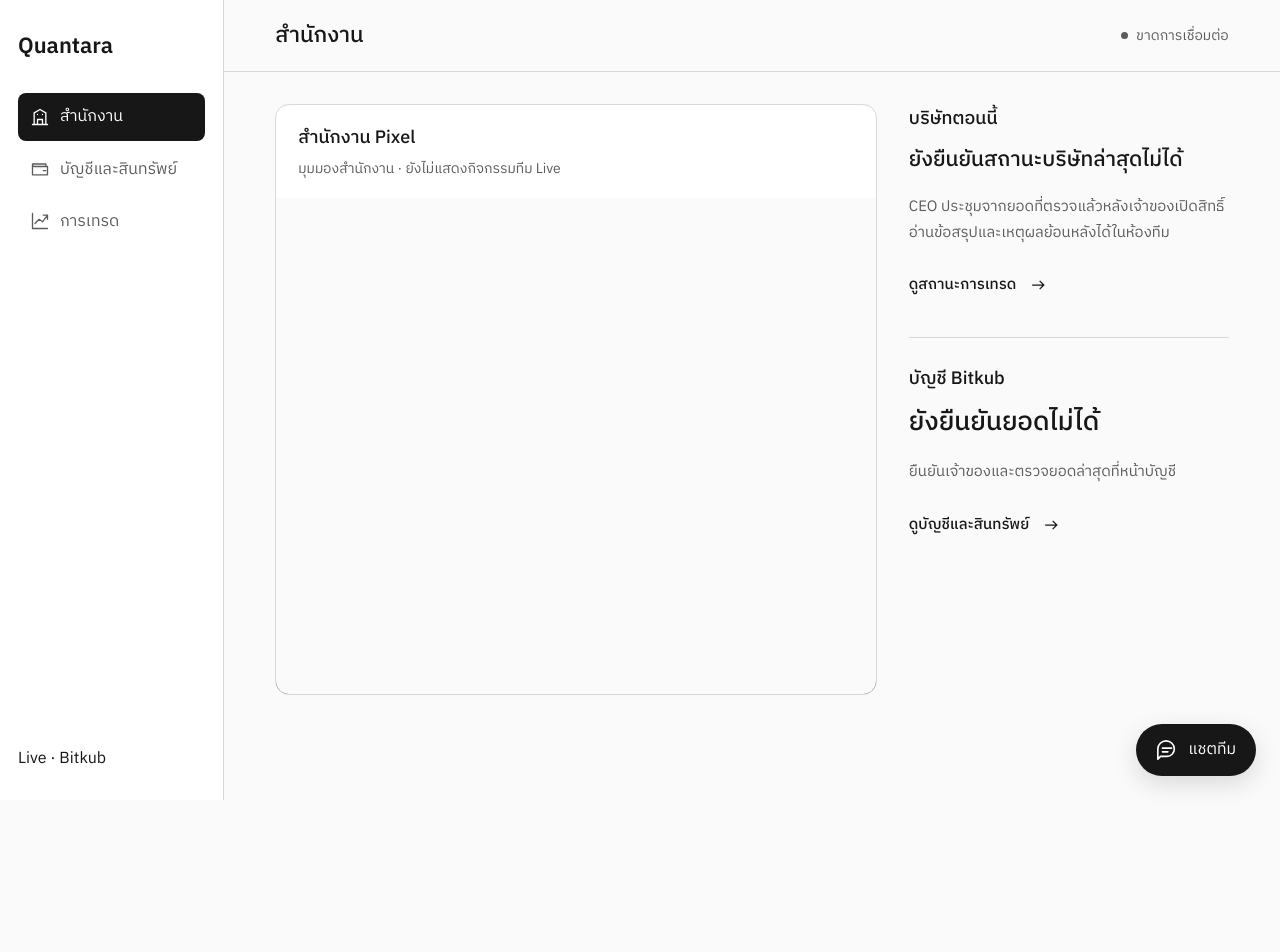
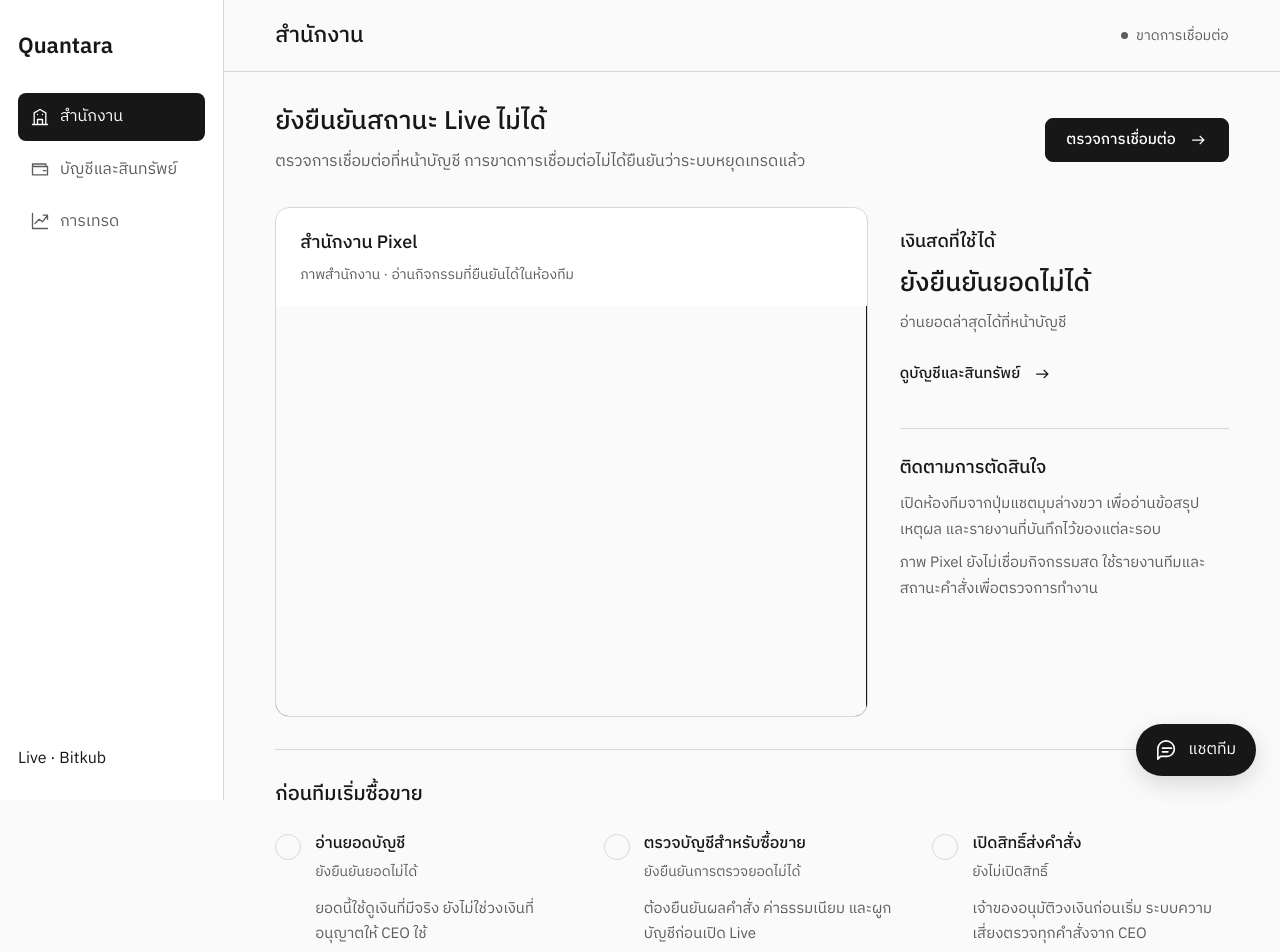
Before and after one commit to phumin89/quantara, a Next.js app in the folder apps/trading-company-web/: page / in a window 1280 px wide. Shown: the top 952 px of the page. Before the commit the page ends 800 px from the top, so only its background shows below. Built offline with nearby package versions, Linux system fonts and the light colour scheme.

Commit message:
fix(ui): clarify Office state and next action

```diff
--- a/apps/trading-company-web/app/CompanyChat.tsx
+++ b/apps/trading-company-web/app/CompanyChat.tsx
@@ -4,7 +4,7 @@ import { useEffect, useRef, useState } from "react";
 import type { ReactNode } from "react";
 import { CompanyConversation } from "./companyConversationView";
 
-export function CompanyChat({ api, children }: { api?: string; children?: ReactNode }) {
+export function CompanyChat({ api, children, compact = false }: { api?: string; children?: ReactNode; compact?: boolean }) {
   const [open, setOpen] = useState(false);
   const [minimized, setMinimized] = useState(false);
   const launcherRef = useRef<HTMLButtonElement>(null);
@@ -49,6 +49,7 @@ export function CompanyChat({ api, children }: { api?: string; children?: ReactN
     <section
       id="company-team-chat"
       className="team-chat-panel"
+      data-compact={compact}
       role="dialog"
       aria-labelledby="company-team-chat-title"
       hidden={!open}
--- a/apps/trading-company-web/app/LiveAccountPanel.tsx
+++ b/apps/trading-company-web/app/LiveAccountPanel.tsx
@@ -192,7 +192,7 @@ export function LiveAccountProvider({ children }: { children: ReactNode }) {
   return <LiveContext.Provider value={{ state, account, wallet, refreshing, busy, code, rememberBrowser, message,
     setCode, setRememberBrowser, refresh: () => setRevision(r => r + 1), act }}>
     {children}
-    <CompanyChat><LiveTeamSummary /></CompanyChat>
+    <CompanyChat compact={state.kind !== "connected" || state.status.state === "DISABLED"}><LiveTeamSummary /></CompanyChat>
   </LiveContext.Provider>;
 }
 
@@ -249,36 +249,80 @@ export function LiveTradingPanel() {
 }
 
 export function LiveOfficeWorkspace() {
-  const { state, wallet, account } = useLiveAccount();
-  const caption = state.kind === "connected" ? labels[state.status.state] : state.kind === "pair-required" ? "ยืนยันเจ้าของเพื่อดูสถานะบัญชี" : "ยังยืนยันสถานะบริษัทล่าสุดไม่ได้";
+  return <LiveOfficeWorkspaceView {...useLiveAccount()} />;
+}
+
+function officeSummary(state: Connection) {
+  if (state.kind !== "connected") return {
+    title: state.kind === "loading" ? "กำลังตรวจสถานะ Live" : state.kind === "pair-required" ? "เชื่อมบัญชีเพื่อดูสถานะทีม" : "ยังยืนยันสถานะ Live ไม่ได้",
+    description: state.kind === "pair-required" ? "ยืนยันเจ้าของที่หน้าบัญชีเพื่ออ่านยอดและสถานะจริง การเชื่อมบัญชียังไม่เปิดซื้อขาย" :
+      state.kind === "loading" ? "กำลังอ่านข้อมูลล่าสุดจากบริการบัญชี" : "ตรวจการเชื่อมต่อที่หน้าบัญชี การขาดการเชื่อมต่อไม่ได้ยืนยันว่าระบบหยุดเทรดแล้ว",
+    href: "/account", action: state.kind === "pair-required" ? "เชื่อมบัญชี" : "ตรวจการเชื่อมต่อ",
+  };
+  const status = state.status;
+  return {
+    title: status.state === "DISABLED" ? "Live ยังไม่เปิดใช้งาน" : labels[status.state],
+    description: status.state === "ARMED" ? "เปิดสิทธิ์ส่งคำสั่งแล้ว ทุกคำสั่งยังต้องผ่านการตรวจความเสี่ยง อ่านผลรอบที่บันทึกไว้ในห้องทีม" :
+      status.state === "DISABLED" ? "ระบบส่งคำสั่งยังไม่เปิด รอบประชุม Live ต้องมีบัญชีที่ตรวจแล้วและสิทธิ์จากเจ้าของก่อน" :
+      status.state === "STOPPED" ? "หยุดส่งคำสั่งใหม่แล้ว สินทรัพย์และคำสั่งค้างยังต้องตรวจจากหน้าการเทรด" :
+      status.reasons.map(reason => reasons[reason] ?? "มีเงื่อนไขจากบริการบัญชีที่ต้องตรวจสอบ").join(" · ") || "ตรวจยอดบัญชีและวงเงินก่อนเปิดสิทธิ์ส่งคำสั่ง",
+    href: "/trading", action: status.armed ? "ดูคำสั่งและผลการเทรด" : "ตรวจความพร้อมเพื่อเปิด Live",
+  };
+}
+
+export function LiveOfficeWorkspaceView({ state, wallet, account }: Observation) {
+  const summary = officeSummary(state);
   const cash = wallet?.balances.find(b => b.currency === "THB")?.available ??
     (account ? account.snapshot.cashBalance - account.snapshot.cashReserved : undefined);
-  return <div className="office-workspace"><LiveOffice />
-    <div className="office-overview">
-      <section><h2>บริษัทตอนนี้</h2><p className="office-state">{caption}</p>
-        <p>CEO ประชุมจากยอดที่ตรวจแล้วหลังเจ้าของเปิดสิทธิ์ อ่านข้อสรุปและเหตุผลย้อนหลังได้ในห้องทีม</p>
-        <Link href="/trading" className="workspace-link">ดูสถานะการเทรด<Arrow /></Link>
-      </section>
-      <section><h2>บัญชี Bitkub</h2><p className="office-balance">{cash === undefined ? "ยังยืนยันยอดไม่ได้" : new Intl.NumberFormat("th-TH", { style: "currency", currency: "THB" }).format(cash)}</p>
-        <p>{cash === undefined ? "ยืนยันเจ้าของและตรวจยอดล่าสุดที่หน้าบัญชี" : "THB ที่ใช้ได้ · การอ่านยอดไม่เปิดสิทธิ์ซื้อขาย"}</p>
-        <Link href="/account" className="workspace-link">ดูบัญชีและสินทรัพย์<Arrow /></Link>
-      </section>
+  const observation = wallet?.observedAt ?? account?.snapshot.observedAt;
+  const reconciled = account?.snapshot.reconciled === true;
+  const armed = state.kind === "connected" && state.status.armed;
+  return <div className="office-workspace">
+    <section className="office-summary" aria-labelledby="office-status-heading">
+      <div><h2 id="office-status-heading">{summary.title}</h2><p>{summary.description}</p></div>
+      <Link href={summary.href} className="workspace-primary">{summary.action}<Arrow /></Link>
+    </section>
+    <div className="office-grid">
+      <LiveOffice />
+      <aside className="office-overview" aria-label="บัญชีและการทำงานของทีม">
+        <section><h2>เงินสดที่ใช้ได้</h2><p className="office-balance">{cash === undefined ? "ยังยืนยันยอดไม่ได้" : new Intl.NumberFormat("th-TH", { style: "currency", currency: "THB" }).format(cash)}</p>
+          <p>{cash === undefined ? "อ่านยอดล่าสุดได้ที่หน้าบัญชี" : "THB จากบัญชี Bitkub · การอ่านยอดไม่เปิดสิทธิ์ซื้อขาย"}</p>
+          {observation && <p className="office-observation">อ่านยอดจากตลาดเมื่อ<time dateTime={observation}>{new Date(observation).toLocaleString("th-TH", { timeZone: "Asia/Bangkok" })}</time></p>}
+          <Link href="/account" className="workspace-link">ดูบัญชีและสินทรัพย์<Arrow /></Link>
+        </section>
+        <section className="office-help"><h2>ติดตามการตัดสินใจ</h2>
+          <p>เปิดห้องทีมจากปุ่มแชตมุมล่างขวา เพื่ออ่านข้อสรุป เหตุผล และรายงานที่บันทึกไว้ของแต่ละรอบ</p>
+          <p>ภาพ Pixel ยังไม่เชื่อมกิจกรรมสด ใช้รายงานทีมและสถานะคำสั่งเพื่อตรวจการทำงาน</p>
+        </section>
+      </aside>
     </div>
+    <section className="office-progress" aria-labelledby="office-progress-heading"><h2 id="office-progress-heading">ก่อนทีมเริ่มซื้อขาย</h2>
+      <ol className="office-steps">
+        <li data-complete={cash !== undefined}><strong>อ่านยอดบัญชี</strong><span>{cash === undefined ? "ยังยืนยันยอดไม่ได้" : "อ่านยอดล่าสุดแล้ว"}</span><p>ยอดนี้ใช้ดูเงินที่มีจริง ยังไม่ใช่วงเงินที่อนุญาตให้ CEO ใช้</p></li>
+        <li data-complete={reconciled}><strong>ตรวจบัญชีสำหรับซื้อขาย</strong><span>{reconciled ? "ตรวจยอดกับตลาดแล้ว" : "ยังยืนยันการตรวจยอดไม่ได้"}</span><p>ต้องยืนยันผลคำสั่ง ค่าธรรมเนียม และผูกบัญชีก่อนเปิด Live</p></li>
+        <li data-complete={armed}><strong>เปิดสิทธิ์ส่งคำสั่ง</strong><span>{armed ? "เปิดสิทธิ์แล้ว" : state.kind === "connected" && state.status.state === "STOPPED" ? "เจ้าของสั่งหยุดแล้ว" : "ยังไม่เปิดสิทธิ์"}</span><p>เจ้าของอนุมัติวงเงินก่อนเริ่ม ระบบความเสี่ยงตรวจทุกคำสั่งจาก CEO</p></li>
+      </ol>
+    </section>
   </div>;
 }
 function Arrow() { return <svg viewBox="0 0 24 24" aria-hidden="true"><path d="M5 12h14m-5-5 5 5-5 5" /></svg>; }
 
 function LiveTeamSummary() {
-  const { state, wallet, account } = useLiveAccount();
-  const title = state.kind === "connected" ? labels[state.status.state] : "ยังยืนยันสถานะ Live ไม่ได้";
+  return <LiveTeamSummaryView {...useLiveAccount()} />;
+}
+
+export function LiveTeamSummaryView({ state, wallet, account }: Observation) {
+  const summary = officeSummary(state);
   const observation = wallet?.observedAt ?? account?.snapshot.observedAt;
+  const reportsAvailable = state.kind === "connected" && state.status.state !== "DISABLED";
   return <div className="live-team-summary">
-    <section className="team-conclusion"><h3>ข้อสรุปล่าสุด</h3><p className="team-conclusion-text">{title}</p>
-      {state.kind === "connected" && state.status.reasons.length > 0 && <><h4>เหตุผลจากระบบ</h4><ul>{state.status.reasons.map((r, i) => <li key={`${r}-${i}`}>{reasons[r] ?? "มีเงื่อนไขที่ต้องตรวจจากบริการบัญชี"}</li>)}</ul></>}
+    <section className="team-conclusion"><h3>สถานะระบบตอนนี้</h3><p className="team-conclusion-text">{summary.title}</p>
+      {!reportsAvailable && <><p>{summary.description}</p><Link href={summary.href} className="workspace-link">{summary.action}<Arrow /></Link></>}
+      {!reportsAvailable && <p className="data-freshness">ขณะนี้ยังอ่านรายงาน Live ที่ผูกกับบัญชีไม่ได้</p>}
+      {reportsAvailable && state.status.reasons.length > 0 && <><h4>เหตุผลจากระบบ</h4><ul>{state.status.reasons.map((r, i) => <li key={`${r}-${i}`}>{reasons[r] ?? "มีเงื่อนไขที่ต้องตรวจจากบริการบัญชี"}</li>)}</ul></>}
       {observation && <p className="data-freshness">อ่านบัญชีเมื่อ {new Date(observation).toLocaleTimeString("th-TH", { timeZone: "Asia/Bangkok" })}</p>}
     </section>
-    <LiveTeamReports enabled={state.kind === "connected" && state.status.state !== "DISABLED"} />
-    {state.kind === "connected" && state.status.state === "DISABLED" && <section className="team-report-state"><h3>รายงานประชุม Live</h3><p>ระบบประชุมเริ่มเมื่อบัญชีผ่านการตรวจและเจ้าของเปิดสิทธิ์แล้ว ขณะนี้ยังไม่มีรายงานประชุม Live ที่ยืนยันได้</p></section>}
+    <LiveTeamReports enabled={reportsAvailable} />
   </div>;
 }
 
--- a/apps/trading-company-web/app/LiveOffice.tsx
+++ b/apps/trading-company-web/app/LiveOffice.tsx
@@ -3,7 +3,7 @@
 export function LiveOffice() {
   return <section className="live-office" aria-label="สำนักงาน Pixel ของ Quantara">
     <div className="live-office-heading"><h2>สำนักงาน Pixel</h2>
-      <p>มุมมองสำนักงาน · ยังไม่แสดงกิจกรรมทีม Live</p></div>
+      <p>ภาพสำนักงาน · อ่านกิจกรรมที่ยืนยันได้ในห้องทีม</p></div>
     <iframe className="live-office-frame" title="สำนักงาน Pixel ของ Quantara" src="/office/live.html" sandbox="allow-scripts allow-same-origin" />
   </section>;
 }
--- a/apps/trading-company-web/app/globals.css
+++ b/apps/trading-company-web/app/globals.css
@@ -186,6 +186,8 @@ a:focus-visible, button:focus-visible, input:focus-visible, summary:focus-visibl
 .team-chat-launcher { position: fixed; right: 24px; bottom: 24px; z-index: 30; display: flex; align-items: center; gap: 10px; min-height: 52px; padding: 12px 20px; border: 0; border-radius: 999px; background: var(--ink); color: var(--white); cursor: pointer; box-shadow: 0 8px 24px #0002; }
 .team-chat-launcher svg, .team-chat-actions svg { width: 22px; height: 22px; fill: none; stroke: currentColor; stroke-width: 1.8; stroke-linecap: round; stroke-linejoin: round; }
 .team-chat-panel { position: fixed; right: 24px; bottom: 24px; z-index: 40; width: min(460px, calc(100vw - 48px)); height: min(760px, calc(100dvh - 48px)); display: flex; flex-direction: column; background: var(--white); border-radius: 16px; box-shadow: 0 12px 48px #0003; overflow: hidden; }
+.team-chat-panel[data-compact="true"] { height: auto; max-height: min(520px, calc(100dvh - 48px)); }
+.team-chat-panel[data-compact="true"] .team-chat-content { overflow-y: auto; }
 .team-chat-panel[hidden], .team-chat-launcher[hidden] { display: none; }
 .team-chat-header { display: flex; align-items: center; gap: 12px; padding: 12px 16px; border-bottom: 1px solid var(--line); flex-shrink: 0; }
 .team-chat-title { margin: 0; font-size: 18px; font-weight: 600; }
@@ -273,7 +275,7 @@ a:focus-visible, button:focus-visible, input:focus-visible, summary:focus-visibl
   to { opacity: 1; }
 }
 @media (max-width: 520px) {
-  .team-chat-panel { inset: 0; width: 100%; height: 100dvh; border-radius: 0; }
+  .team-chat-panel, .team-chat-panel[data-compact="true"] { inset: 0; width: 100%; height: 100dvh; max-height: none; border-radius: 0; }
   .team-chat-launcher { right: 16px; bottom: 16px; }
 }
 .identifier { overflow-wrap: anywhere; }
--- a/apps/trading-company-web/app/workspace.css
+++ b/apps/trading-company-web/app/workspace.css
@@ -14,21 +14,42 @@
 .live-connection { display: inline-flex; align-items: center; gap: 8px; color: var(--muted); font-size: 14px; }
 .connection-dot { width: 7px; height: 7px; border-radius: 50%; background: currentColor; flex-shrink: 0; }
 .refresh-indicator { width: 12px; height: 12px; border: 1px solid var(--muted); border-top-width: 3px; border-radius: 50%; }
-.office-workspace { display: grid; grid-template-columns: minmax(0, 1fr) 320px; gap: 32px; align-items: start; }
+.office-workspace { display: grid; gap: 32px; }
+.office-summary { display: flex; align-items: center; justify-content: space-between; gap: 24px 32px; }
+.office-summary > div { min-width: 0; }
+.office-summary h2 { margin: 0; font-size: clamp(24px, 2vw, 32px); line-height: 1.4; font-weight: 500; text-wrap: balance; }
+.office-summary p { max-width: 70ch; margin: 8px 0 0; color: var(--muted); }
+.workspace-primary { display: inline-flex; flex-shrink: 0; min-height: 44px; align-items: center; justify-content: center; gap: 12px; padding: 8px 20px; border: 1px solid var(--ink); border-radius: 8px; background: var(--ink); color: var(--white); font-size: 15px; font-weight: 500; text-align: center; text-decoration: none; }
+.workspace-primary svg { width: 20px; height: 20px; flex-shrink: 0; fill: none; stroke: currentColor; stroke-width: 1.5; }
+.office-grid { display: grid; grid-template-columns: minmax(0, 1.8fr) minmax(320px, 1fr); gap: 32px; align-items: start; }
 .live-office { min-width: 0; border: 1px solid var(--line); border-radius: 14px; overflow: hidden; background: var(--white); }
-.live-office-heading { padding: 18px 22px; }
+.live-office-heading { padding: 20px 24px; }
 .live-office-heading h2 { margin: 0; font-size: 18px; font-weight: 500; }
-.live-office-heading p { margin: 3px 0 0; color: var(--muted); font-size: 14px; }
-.live-office-frame { display: block; width: 100%; height: min(62dvh, 650px); min-height: 380px; border: 0; background: #171522; }
-.office-overview { display: grid; gap: 30px; }
-.office-overview section + section { border-top: 1px solid var(--line); padding-top: 26px; }
-.office-overview h2 { margin: 0 0 10px; font-size: 18px; font-weight: 500; }
-.office-overview p { margin: 8px 0 18px; color: var(--muted); font-size: 15px; }
-.office-overview .office-state { font-size: 21px; line-height: 1.5; color: var(--ink); font-weight: 500; }
-.office-overview .office-balance { font-size: 26px; line-height: 1.4; color: var(--ink); font-weight: 500; }
+.live-office-heading p { margin: 4px 0 0; color: var(--muted); font-size: 14px; }
+.live-office-frame { display: block; width: 100%; height: clamp(380px, 32vw, 520px); border: 0; background: #171522; }
+.office-overview { min-width: 0; display: grid; gap: 32px; padding: 20px 0 0; }
+.office-overview section { min-width: 0; }
+.office-overview section + section { border-top: 1px solid var(--line); padding-top: 24px; }
+.office-overview h2 { margin: 0 0 8px; font-size: 18px; font-weight: 500; }
+.office-overview p { max-width: 65ch; margin: 8px 0 16px; color: var(--muted); font-size: 15px; overflow-wrap: anywhere; }
+.office-overview .office-balance { margin: 0 0 8px; font-size: clamp(26px, 2vw, 32px); line-height: 1.4; color: var(--ink); font-weight: 500; }
+.office-overview .office-observation { margin: 12px 0 8px; font-size: 14px; }
+.office-observation time { display: block; margin-top: 4px; color: var(--ink); }
+.office-help p { margin-bottom: 0; }
+.office-help .workspace-link { margin-top: 12px; }
+.office-progress { padding-top: 28px; border-top: 1px solid var(--line); }
+.office-progress h2 { margin: 0 0 20px; font-size: 20px; font-weight: 500; }
+.office-steps { display: grid; grid-template-columns: repeat(3, minmax(0, 1fr)); gap: 32px; margin: 0; padding: 0; list-style: none; }
+.office-steps li { position: relative; min-width: 0; padding-left: 40px; }
+.office-steps li::before { content: ""; position: absolute; top: 2px; left: 0; width: 24px; height: 24px; border: 1px solid var(--line); border-radius: 50%; background: var(--paper); }
+.office-steps li[data-complete="true"]::before { border-color: var(--ink); background: var(--ink); }
+.office-steps li[data-complete="true"]::after { content: ""; position: absolute; top: 10px; left: 7px; width: 10px; height: 6px; border-left: 1.5px solid var(--white); border-bottom: 1.5px solid var(--white); transform: rotate(-45deg); }
+.office-steps strong { display: block; font-size: 16px; line-height: 1.5; font-weight: 500; }
+.office-steps span { display: block; margin-top: 4px; color: var(--muted); font-size: 14px; }
+.office-steps p { max-width: 60ch; margin: 12px 0 0; color: var(--muted); font-size: 15px; overflow-wrap: anywhere; }
 .workspace-link { display: inline-flex; min-height: 44px; align-items: center; gap: 12px; color: var(--ink); text-decoration: none; font-size: 15px; font-weight: 500; }
-.workspace-link svg { width: 20px; height: 20px; fill: none; stroke: currentColor; stroke-width: 1.5; }
-.workspace-link:hover { text-decoration: underline; text-underline-offset: 5px; }
+.workspace-link svg { width: 20px; height: 20px; flex-shrink: 0; fill: none; stroke: currentColor; stroke-width: 1.5; }
+@media (hover: hover) and (pointer: fine) { .workspace-primary { transition: background-color 150ms ease; } .workspace-primary:hover { background: var(--muted); } .workspace-link:hover { text-decoration: underline; text-underline-offset: 5px; } }
 .account-workspace { max-width: 1200px; }
 .trading-workspace { max-width: 1000px; }
 .account-workspace .money-section { padding-top: 0; border-top: 0; }
@@ -54,12 +75,15 @@
 .team-role-report h4 { color: var(--ink); margin: 12px 0 6px; }
 .team-meeting-date select:focus-visible { outline: 2px solid var(--ink); outline-offset: 3px; }
 a:focus-visible { outline: 2px solid var(--ink); outline-offset: 3px; }
-@media (max-width: 1100px) { .office-workspace { grid-template-columns: 1fr; gap: 24px; } .office-overview { grid-template-columns: 1fr 1fr; gap: 24px; } .office-overview section + section { border-top: 0; border-left: 1px solid var(--line); padding: 0 0 0 24px; } }
-@media (max-width: 700px) { .app-header { align-items: flex-start; flex-wrap: wrap; gap: 4px 20px; } .app-header h1 { font-size: 20px; } .live-connection { font-size: 13px; } .live-office-heading { padding: 16px; } .live-office-frame { min-height: 260px; height: 38dvh; } .office-overview { grid-template-columns: 1fr; } .office-overview section + section { border-left: 0; border-top: 1px solid var(--line); padding: 22px 0 0; } .app-nav-icon { display: none; } .app-nav a { font-size: 14px; } }
+@media (min-width: 1921px) { .office-grid { grid-template-columns: minmax(0, 1.65fr) minmax(400px, 1fr); gap: 40px; } .live-office-frame { height: 528px; } .live-office-heading h2, .office-overview h2 { font-size: 20px; } .live-office-heading p, .office-overview p, .office-steps p { font-size: 16px; } .office-steps strong { font-size: 18px; } .office-steps { gap: 40px; } }
+@media (max-width: 1200px) { .office-workspace { gap: 28px; } .office-summary { align-items: flex-start; } .office-grid { grid-template-columns: 1fr; gap: 24px; } .live-office-frame { height: clamp(360px, 42vw, 480px); } .office-overview { grid-template-columns: repeat(2, minmax(0, 1fr)); gap: 32px; padding-top: 0; } .office-overview section + section { border-top: 0; border-left: 1px solid var(--line); padding: 0 0 0 32px; } .office-steps { gap: 24px; } }
+@media (min-width: 701px) and (max-width: 1000px) { .live-office-frame { height: 300px; } }
+@media (max-width: 900px) { .office-summary { flex-direction: column; gap: 16px; } .office-steps { grid-template-columns: 1fr; gap: 24px; } }
+@media (max-width: 700px) { .app-header { align-items: flex-start; flex-wrap: wrap; gap: 4px 20px; } .app-header h1 { font-size: 20px; } .live-connection { font-size: 13px; } .office-workspace { gap: 24px; } .office-summary h2 { font-size: 24px; } .office-summary p { font-size: 15px; } .live-office-heading { padding: 16px; } .live-office-frame { height: clamp(240px, 42vw, 280px); } .office-overview { grid-template-columns: 1fr; gap: 24px; } .office-overview section + section { border-left: 0; border-top: 1px solid var(--line); padding: 20px 0 0; } .office-progress { padding-top: 24px; } .office-progress h2 { margin-bottom: 16px; font-size: 18px; } .app-nav-icon { display: none; } .app-nav a { font-size: 14px; } }
 .skip-link { position: fixed; z-index: 10; top: 8px; left: 8px; padding: 10px 14px; color: var(--white); background: var(--ink); transform: translateY(-160%); }
 .skip-link:focus { transform: translateY(0); }
 @media (max-width: 700px) { .app-shell { display: block; } .app-sidebar { position: sticky; top: 0; z-index: 5; height: auto; display: block; padding: 12px 16px 8px; border-right: 0; border-bottom: 1px solid var(--line); } .app-brand { display: block; margin-bottom: 8px; } .app-nav { display: flex; gap: 4px; overflow-x: auto; } .app-nav a { flex: 1 0 auto; justify-content: center; white-space: nowrap; } .app-sidebar-status { display: none; } .app-header { min-height: 56px; padding: 12px 16px; } .app-main { padding: 24px 16px 48px; } }
-@media (prefers-reduced-motion: reduce) { .app-nav a { transition: none; } }
+@media (prefers-reduced-motion: reduce) { .app-nav a, .workspace-primary { transition: none; } }
 .owner-setup { max-width: 860px; display: grid; gap: 12px; margin-top: 28px; padding-top: 24px; border-top: 1px solid var(--line); }
 .owner-setup h2 { margin: 0; font-size: 22px; font-weight: 500; }
 .owner-setup p { color: var(--muted); max-width: 70ch; margin: 0; }
```
Also changed, not shown: 3 other files (tests, documents, lock files or other folders).
